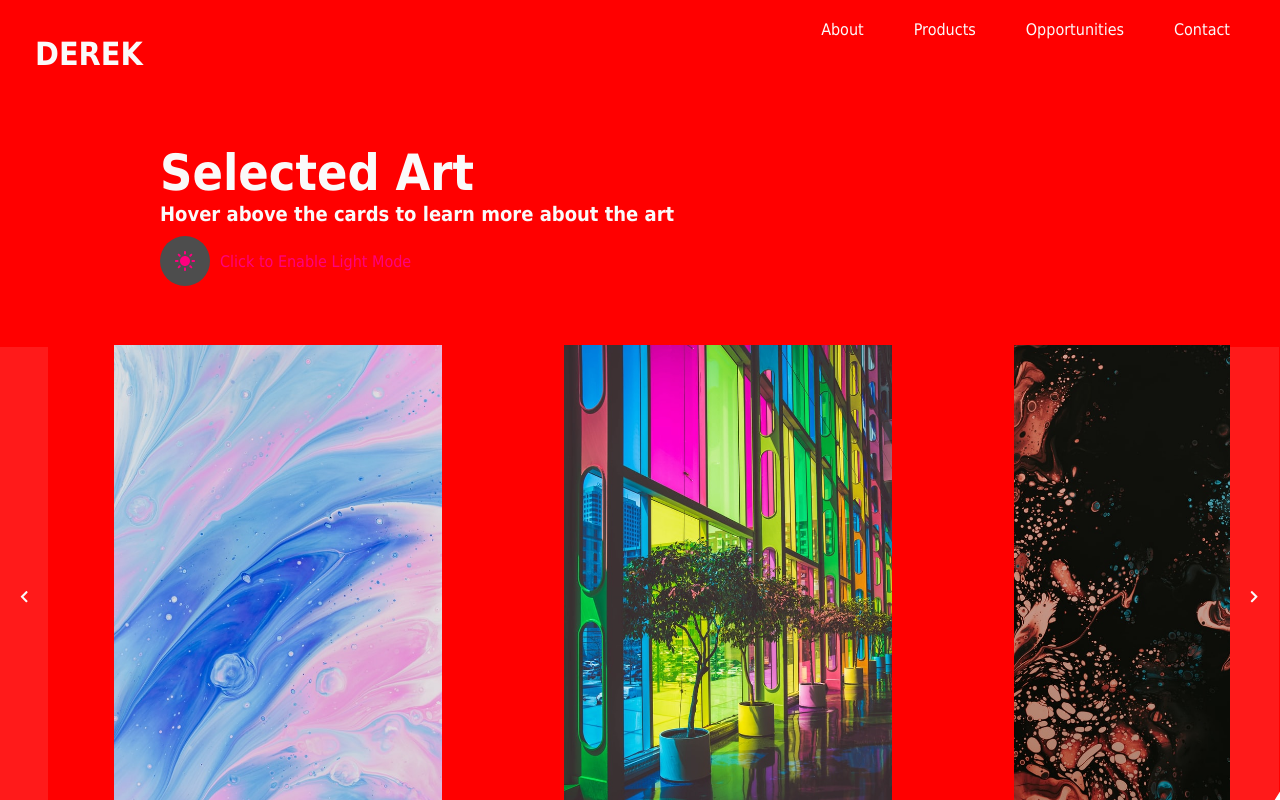
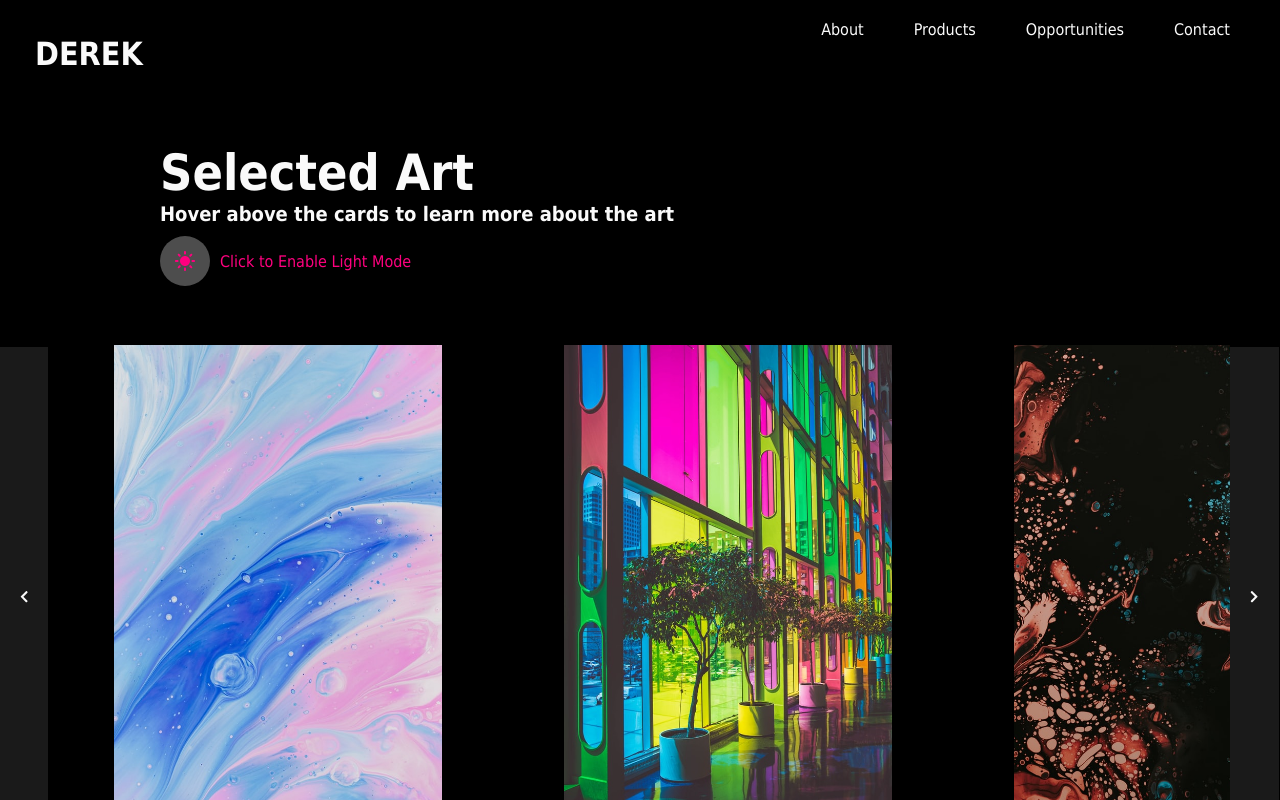
Before and after one commit to DerekLeungHoWang/dark-mode, a React (Create React App) app: page / in a window 1280 px wide. Built offline with nearby package versions, Linux system fonts and the light colour scheme.

Commit message:
dimension appraoch not working well...

```diff
--- a/src/App.js
+++ b/src/App.js
@@ -22,7 +22,7 @@ import useElementSize from './components/Util/use-element-size';
 const Circle = styled.div`
   width: 100vw;
   height: 100vh;
-  background-color: red;
+  background-color: #000;
   position: absolute;
   top: 0px;
   left: 0px;
@@ -31,9 +31,9 @@ const Circle = styled.div`
     let x = props.buttonData.detail.x
     let y = props.buttonData.detail.y
 
-    //return `circle(1% at 15% 30%)`
+   return `circle(0px at 14% 30%)`
 
-    return `circle(10px at ${x}px ${y}px)`
+    //return `circle(0px at ${x}px ${y}px)`
   }};
   color: blue;
   font-size: 40px;
@@ -69,7 +69,7 @@ function App() {
   useEffect(() => {
 
     tl.current.to(circle.current, {
-      clipPath: `circle(141%  at 0% 0% )`,
+      clipPath: `circle(141%  at 14% 30% )`,
       duration: .8,
     })
   }, [])
@@ -84,7 +84,7 @@ function App() {
 
     } else {
       tl.current.reverse()
-      circle.current.style.clipPath=`circle(10px at ${x?x+20:20}px ${y?y+25:30}px)`
+   //   circle.current.style.clipPath=`circle(10px at ${x?x+20:20}px ${y?y+25:30}px)`
       console.log( circle.current.style.clipPath);
     }
 
@@ -92,17 +92,17 @@ function App() {
 
   }, [theme])
 
-  useEffect(() => {
- circle.current.style.clipPath=`circle(10px at ${x}px ${y}px)`
-    console.log( circle.current.style.clipPath);
+//   useEffect(() => {
+//  circle.current.style.clipPath=`circle(10px at ${x}px ${y}px)`
+//     console.log( circle.current.style.clipPath);
 
-  }, [x,y])
-  useEffect(() => {
-    console.log(buttonData);
+//   }, [x,y])
+//   useEffect(() => {
+//     console.log(buttonData);
 
-     }, [buttonData])
+//      }, [buttonData])
 
-  console.log(x);
+//   console.log(x);
 
   return (
     <ThemeProvider theme={themeMode}>
```
